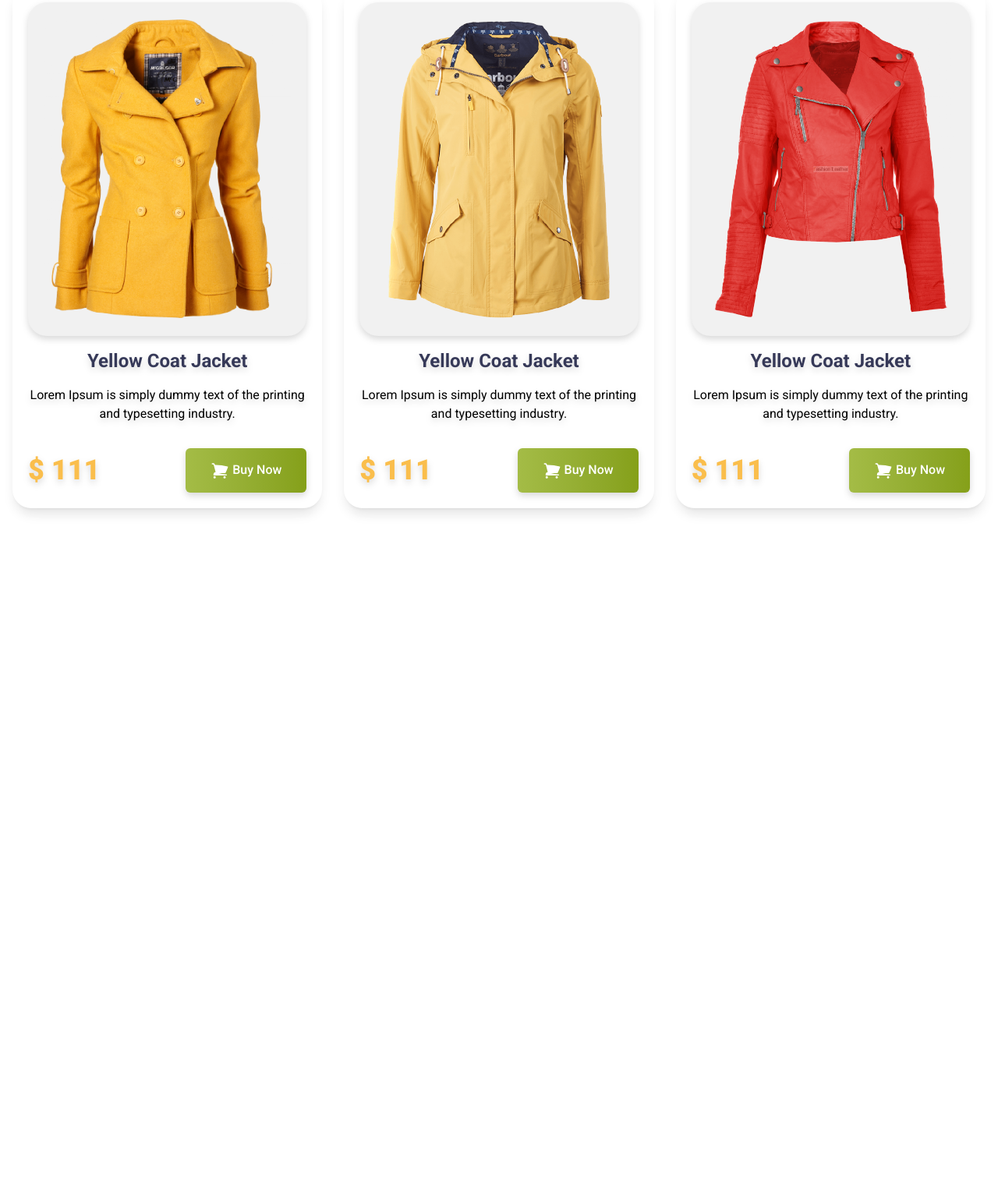
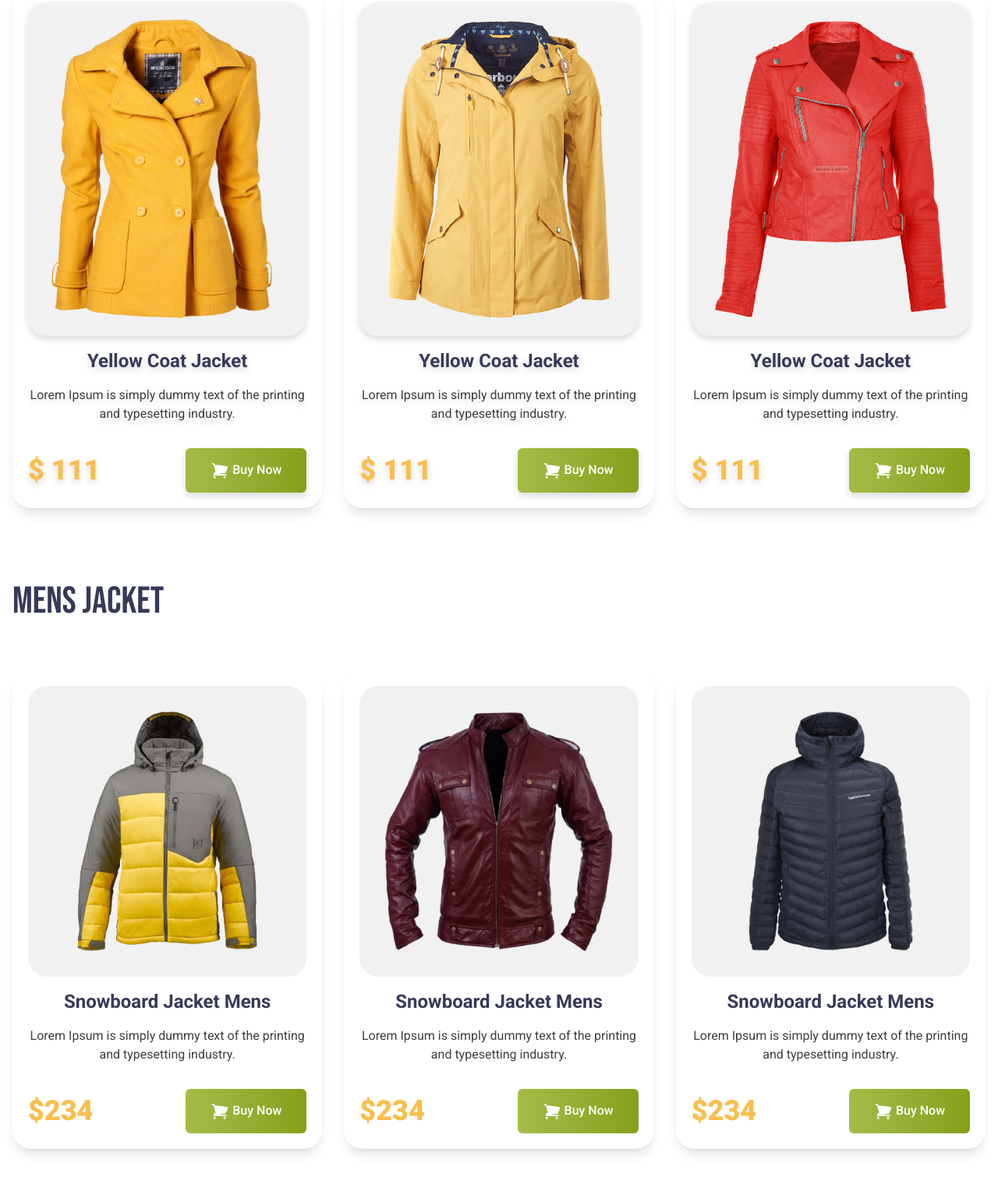
Before and after one commit to iamarifhossain1/penguin-fashion, a plain HTML site: page index.html in a window 1280 px wide. Shown: the part 700-2219 px from the top of the page at 78% size. Before the commit the page ends 1448 px from the top, so only its background shows below. Drawn offline with nearby package versions, Linux system fonts and the light colour scheme.

Commit message:
man section added

```diff
--- a/index.html
+++ b/index.html
@@ -65,7 +65,7 @@
                 <div class=" shadow-lg p-5 space-y-4 drop-shadow-lg rounded-3xl md:my-12 lg:my-12">
                     <img class=" bg-[#F1F1F1] rounded-3xl p-5" src="images/jacket-1.png" alt="">
                     <h3 class="text-center md:text-center text-2xl roboto font-bold text-[#363958] ">Yellow Coat Jacket </h3>
-                    <p class="text-center md:text-center">Lorem Ipsum is simply dummy text of the printing and typesetting industry.</p>
+                    <p class="text-center md:text-center roboto text-[#3E3E3E]">Lorem Ipsum is simply dummy text of the printing and typesetting industry.</p>
                     <div class="flex items-center justify-between">
                         <h2 class="text-[#FABE4C] text-4xl font-black items-center mt-[magin-top:14px]">$ 111</h2>
                         <button class="bg-linear-to-r from-[#A4BC46] to-[#85A019] py-4 px-8 rounded-md text-base font-medium text-white mt-4 cursor-pointer items-center"><svg xmlns="http://www.w3.org/2000/svg" fill="white" viewBox="0 0 24 24" stroke-width="1.5" stroke="currentColor" class="size-6 text-white inline">
@@ -79,7 +79,7 @@
                 <div class=" shadow-lg p-5 space-y-4 drop-shadow-lg rounded-3xl md:my-12 lg:my-12">
                     <img class=" bg-[#F1F1F1] rounded-3xl p-5" src="images/jacket-2.png" alt="">
                     <h3 class="text-center md:text-center text-2xl roboto font-bold text-[#363958] ">Yellow Coat Jacket </h3>
-                    <p class="text-center md:text-center">Lorem Ipsum is simply dummy text of the printing and typesetting industry.</p>
+                    <p class="text-center md:text-center roboto text-[#3E3E3E]">Lorem Ipsum is simply dummy text of the printing and typesetting industry.</p>
                     <div class="flex items-center justify-between">
                         <h2 class="text-[#FABE4C] text-4xl font-black items-center mt-[magin-top:14px]">$ 111</h2>
                         <button class="bg-linear-to-r from-[#A4BC46] to-[#85A019] py-4 px-8 rounded-md text-base font-medium text-white mt-4 cursor-pointer"><svg xmlns="http://www.w3.org/2000/svg" fill="white" viewBox="0 0 24 24" stroke-width="1.5" stroke="currentColor" class="size-6 text-white inline">
@@ -90,10 +90,10 @@
 
                 <!--Card-3-->
 
-                <div class=" shadow-lg p-5 space-y-4 drop-shadow-lg rounded-3xl md:my-12 lg:my-12">
+                <div class=" shadow-lg p-5 space-y-4 drop-shadow-lg rounded-3xl lg:my-12">
                     <img class=" bg-[#F1F1F1] rounded-3xl p-5" src="images/jacket-3.png" alt="">
                     <h3 class="text-center md:text-center text-2xl roboto font-bold text-[#363958] ">Yellow Coat Jacket </h3>
-                    <p class="text-center md:text-center">Lorem Ipsum is simply dummy text of the printing and typesetting industry.</p>
+                    <p class="text-center md:text-center roboto text-[#3E3E3E]">Lorem Ipsum is simply dummy text of the printing and typesetting industry.</p>
                     <div class="flex items-center justify-between">
                         <h2 class="text-[#FABE4C] text-4xl font-black items-center mt-[magin-top:14px]">$ 111</h2>
                         <button class="bg-linear-to-r from-[#A4BC46] to-[#85A019] py-4 px-8 rounded-md text-base font-medium text-white mt-4 cursor-pointer items-center"><svg xmlns="http://www.w3.org/2000/svg" fill="white" viewBox="0 0 24 24" stroke-width="1.5" stroke="currentColor" class="size-6 text-white inline">
@@ -106,13 +106,55 @@
         </section>
 
         <!--Man Jacket Section-->
+
         <section class="man">
+
+            <h3 class="sm: text-center md:text-center lg:text-start bebas uppercase px-4 text-5xl text-[#363958]">Mens Jacket</h3>
 
             <!--Man Jacket Container-->
 
-            <div>
-                <div>
+            <div class="grid grid-cols-1 md:grid-cols-2 lg:grid-cols-3 p-4 gap-7">
 
+                <!--Man Jacket Card- 1-->
+
+                <div class="shadow-lg rounded-3xl p-5 space-y-4 md:my-12 lg:my-12">
+                    <img class="bg-[#F1F1F1] p-8 rounded-3xl" src="images/jacket-4.png" alt="">
+                    <h3 class="text-center roboto font-bold text-[#363958] text-2xl ">Snowboard Jacket Mens</h3>
+                    <p class="text-center md:text-center text-[#3E3E3E] roboto">Lorem Ipsum is simply dummy text of the printing and typesetting industry.</p>
+                    <div class="flex justify-between items-center">
+                        <h2 class="roboto text-4xl font-black text-[#FABE4C] mt-[magin-top:14px]" >$234</h2>
+                        <button class="bg-linear-to-r from-[#A4BC46] to-[#85A019] py-4 px-8 rounded-md text-base font-medium text-white mt-4 cursor-pointer items-center"><svg xmlns="http://www.w3.org/2000/svg" fill="white" viewBox="0 0 24 24" stroke-width="1.5" stroke="currentColor" class="size-6 text-white inline">
+                        <path stroke-linecap="round" stroke-linejoin="round" d="M2.25 3h1.386c.51 0 .955.343 1.087.835l.383 1.437M7.5 14.25a3 3 0 0 0-3 3h15.75m-12.75-3h11.218c1.121-2.3 2.1-4.684 2.924-7.138a60.114 60.114 0 0 0-16.536-1.84M7.5 14.25 5.106 5.272M6 20.25a.75.75 0 1 1-1.5 0 .75.75 0 0 1 1.5 0Zm12.75 0a.75.75 0 1 1-1.5 0 .75.75 0 0 1 1.5 0Z" />
+                        </svg> Buy Now</i></button>
+                    </div>
+                </div>
+
+                <!--Man Jacket Card - 2-->
+
+                <div class="shadow-lg rounded-3xl p-5 space-y-4 md:my-12 lg:my-12">
+                    <img class="bg-[#F1F1F1] p-8 rounded-3xl" src="images/jacket-5.png" alt="">
+                    <h3 class="text-center roboto font-bold text-[#363958] text-2xl ">Snowboard Jacket Mens</h3>
+                    <p class="text-center md:text-center text-[#3E3E3E] roboto">Lorem Ipsum is simply dummy text of the printing and typesetting industry.</p>
+                    <div class="flex justify-between items-center">
+                        <h2 class="roboto text-4xl font-black text-[#FABE4C] mt-[magin-top:14px]" >$234</h2>
+                        <button class="bg-linear-to-r from-[#A4BC46] to-[#85A019] py-4 px-8 rounded-md text-base font-medium text-white mt-4 cursor-pointer items-center"><svg xmlns="http://www.w3.org/2000/svg" fill="white" viewBox="0 0 24 24" stroke-width="1.5" stroke="currentColor" class="size-6 text-white inline">
+                        <path stroke-linecap="round" stroke-linejoin="round" d="M2.25 3h1.386c.51 0 .955.343 1.087.835l.383 1.437M7.5 14.25a3 3 0 0 0-3 3h15.75m-12.75-3h11.218c1.121-2.3 2.1-4.684 2.924-7.138a60.114 60.114 0 0 0-16.536-1.84M7.5 14.25 5.106 5.272M6 20.25a.75.75 0 1 1-1.5 0 .75.75 0 0 1 1.5 0Zm12.75 0a.75.75 0 1 1-1.5 0 .75.75 0 0 1 1.5 0Z" />
+                        </svg> Buy Now</i></button>
+                    </div>
+                </div>
+
+                <!--Man Jacket Card - 3-->
+
+                <div class="shadow-lg rounded-3xl p-5 space-y-4 md:my-12 lg:my-12">
+                    <img class="bg-[#F1F1F1] p-8 rounded-3xl" src="images/jacket-6.png" alt="">
+                    <h3 class="text-center roboto font-bold text-[#363958] text-2xl ">Snowboard Jacket Mens</h3>
+                    <p class="text-center md:text-center text-[#3E3E3E] roboto">Lorem Ipsum is simply dummy text of the printing and typesetting industry.</p>
+                    <div class="flex justify-between items-center">
+                        <h2 class="roboto text-4xl font-black text-[#FABE4C] mt-[magin-top:14px]" >$234</h2>
+                        <button class="bg-linear-to-r from-[#A4BC46] to-[#85A019] py-4 px-8 rounded-md text-base font-medium text-white mt-4 cursor-pointer items-center"><svg xmlns="http://www.w3.org/2000/svg" fill="white" viewBox="0 0 24 24" stroke-width="1.5" stroke="currentColor" class="size-6 text-white inline">
+                        <path stroke-linecap="round" stroke-linejoin="round" d="M2.25 3h1.386c.51 0 .955.343 1.087.835l.383 1.437M7.5 14.25a3 3 0 0 0-3 3h15.75m-12.75-3h11.218c1.121-2.3 2.1-4.684 2.924-7.138a60.114 60.114 0 0 0-16.536-1.84M7.5 14.25 5.106 5.272M6 20.25a.75.75 0 1 1-1.5 0 .75.75 0 0 1 1.5 0Zm12.75 0a.75.75 0 1 1-1.5 0 .75.75 0 0 1 1.5 0Z" />
+                        </svg> Buy Now</i></button>
+                    </div>
                 </div>
             </div>
         </section>
```
